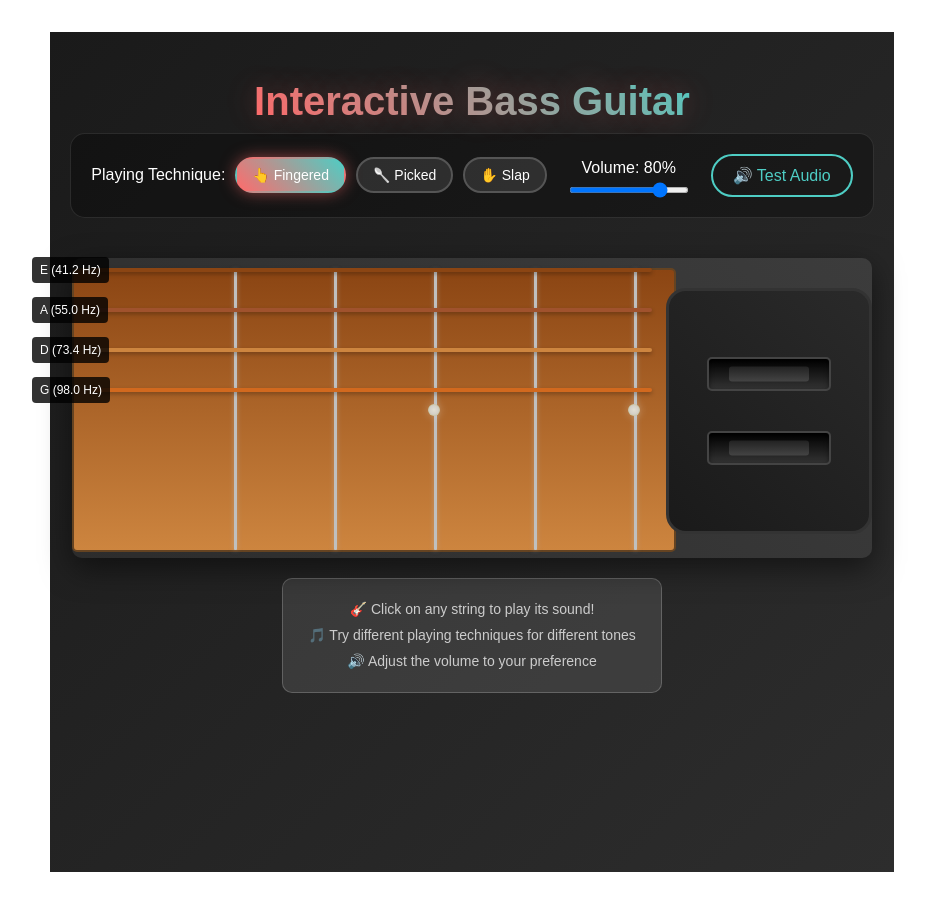
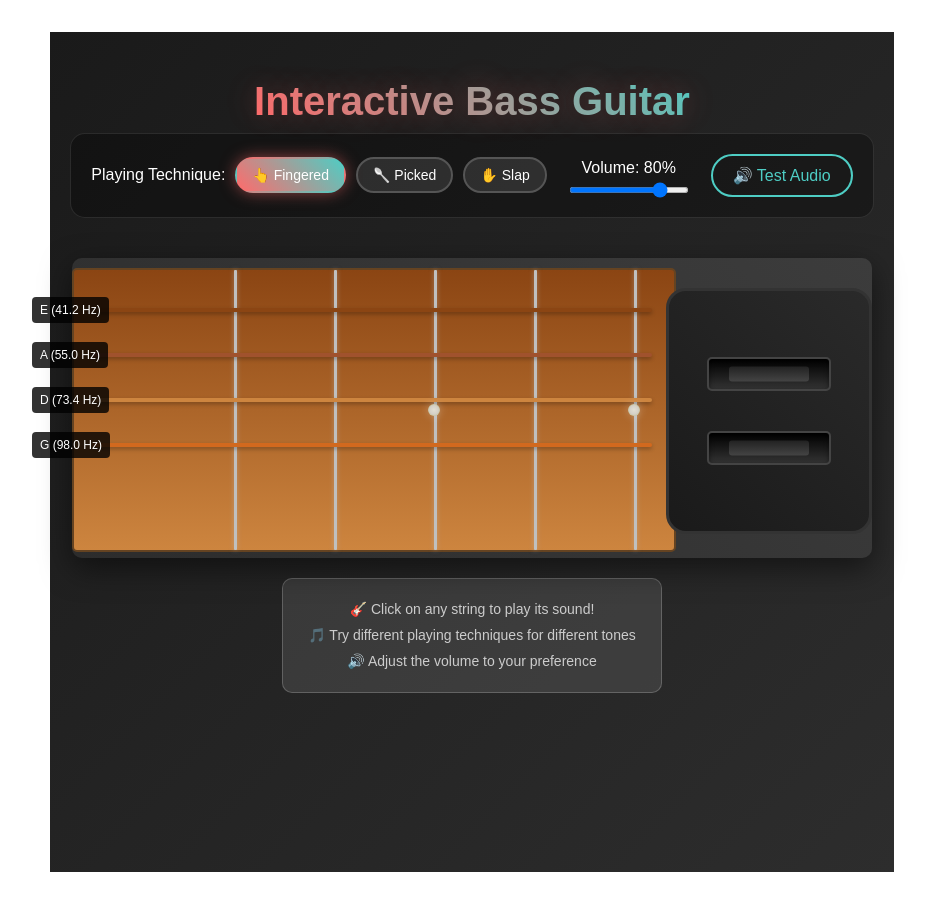
Before and after one commit to LigeTS/bass-guitar, a React (Vite) app: page / in a window 1280 px wide. Shown: the whole page, without its empty margins (168-1093 px from the left). Built offline with nearby package versions, Linux system fonts and the light colour scheme.

Commit message:
still workin gon string spacing

```diff
--- a/src/components/BassGuitar.css
+++ b/src/components/BassGuitar.css
@@ -227,7 +227,8 @@
   left: 20px;
   width: 560px;
   height: 4px;
-  top: calc(10px + (var(--index) * 40px));  /* Changed from 60px to 40px spacing */
+  /* Adjust spacing to spread strings evenly */
+  top: calc(50px + (var(--index) * 45px));  /* Changed from 10px + 40px spacing */
   cursor: pointer;
   border-radius: 2px;
   transition: all 0.1s ease;
--- a/src/components/BassGuitar.jsx
+++ b/src/components/BassGuitar.jsx
@@ -205,7 +205,7 @@ const BassGuitar = () => {
     className={`string ${vibratingStrings[string.note] ? 'vibrating' : ''}`}
     style={{
       backgroundColor: string.color,
-      top: `${10 + index * 40}px`  // Changed from 60px to 40px spacing
+      top: `${50 + index * 45}px`  /* Changed from 10 + index * 40px */
     }}
     onClick={() => playString(string.note)}
   >
```
